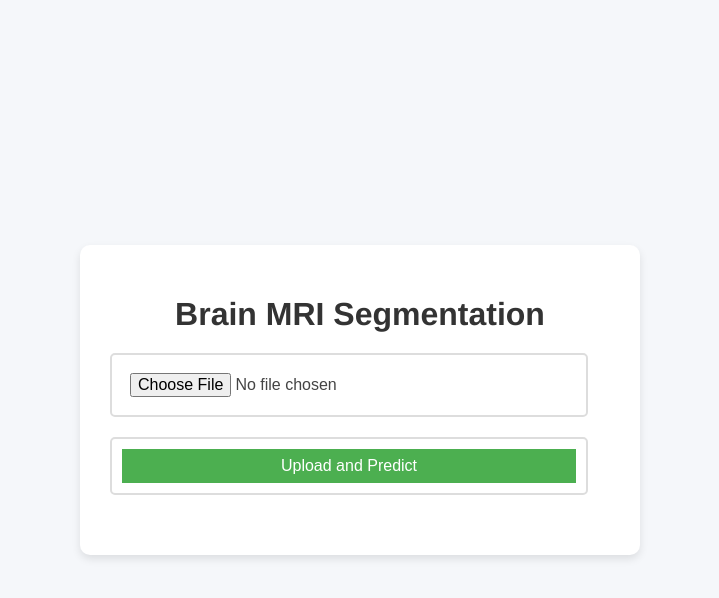
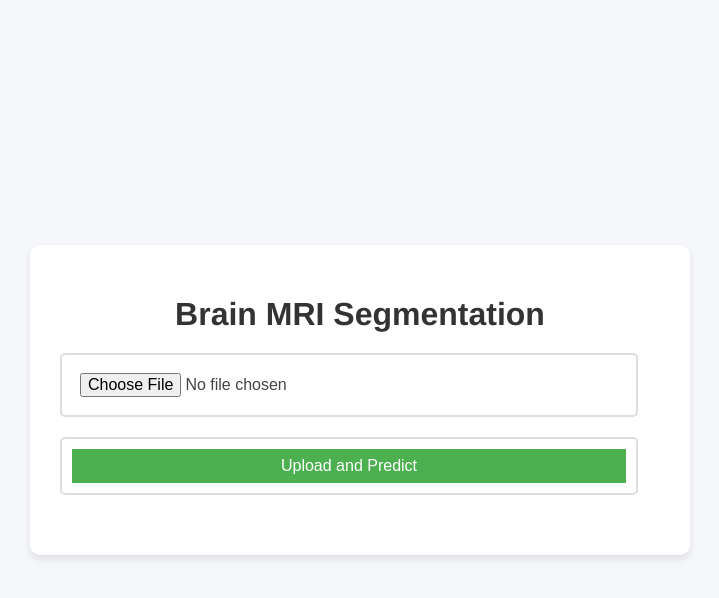
Before and after one commit to umairrkhn/Brain-MRI-Flask, a Flask app: page / in a window 1280 px wide. Shown: the top 598 px of the page, without its empty margins (280-999 px from the left). Run offline with Flask 3, Linux system fonts and the light colour scheme.

Commit message:
Update index.html

```diff
--- a/templates/index.html
+++ b/templates/index.html
@@ -27,7 +27,7 @@
             border-radius: 10px;
             box-shadow: 0 4px 8px rgba(0, 0, 0, 0.1);
             text-align: center;
-            max-width: 500px;
+            max-width: 600px;
             width: 100%;
         }
         .file-input {
@@ -60,10 +60,10 @@
             justify-content: center;
             align-items: center;
             margin-top: 30px;
-            flex-wrap: wrap;
         }
         .result div {
             margin: 10px;
+            text-align: center;
         }
         .result img {
             width: 300px;
@@ -73,7 +73,7 @@
             box-shadow: 0 0 15px rgba(0, 0, 0, 0.1);
         }
         .result h3 {
-            margin: 0;
+            margin: 10px 0 5px 0;
             font-size: 18px;
             color: #555;
         }
```
